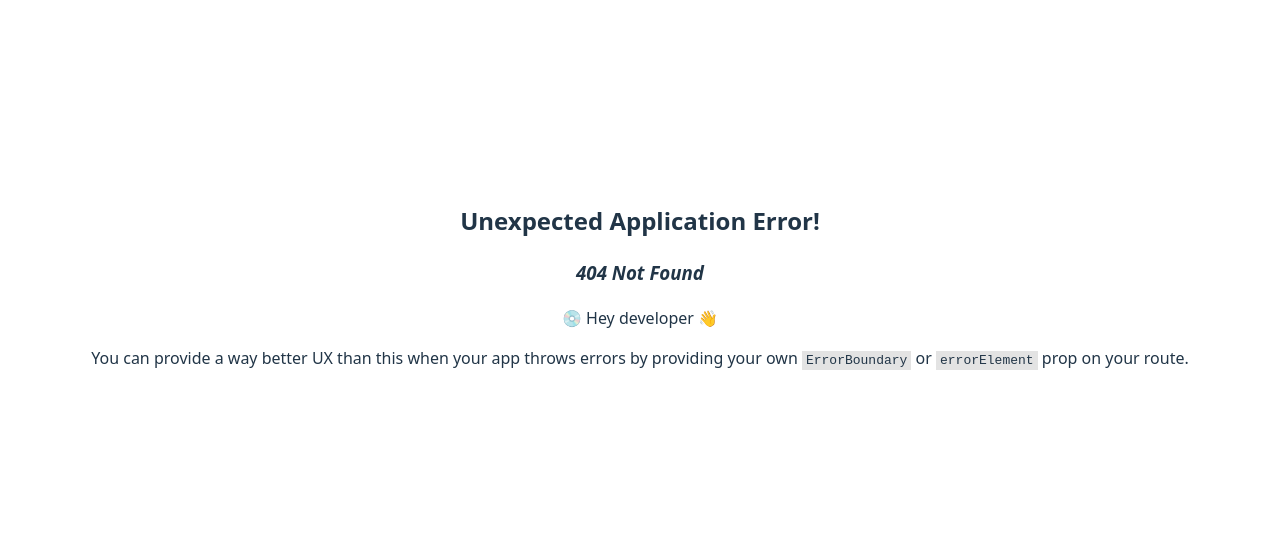
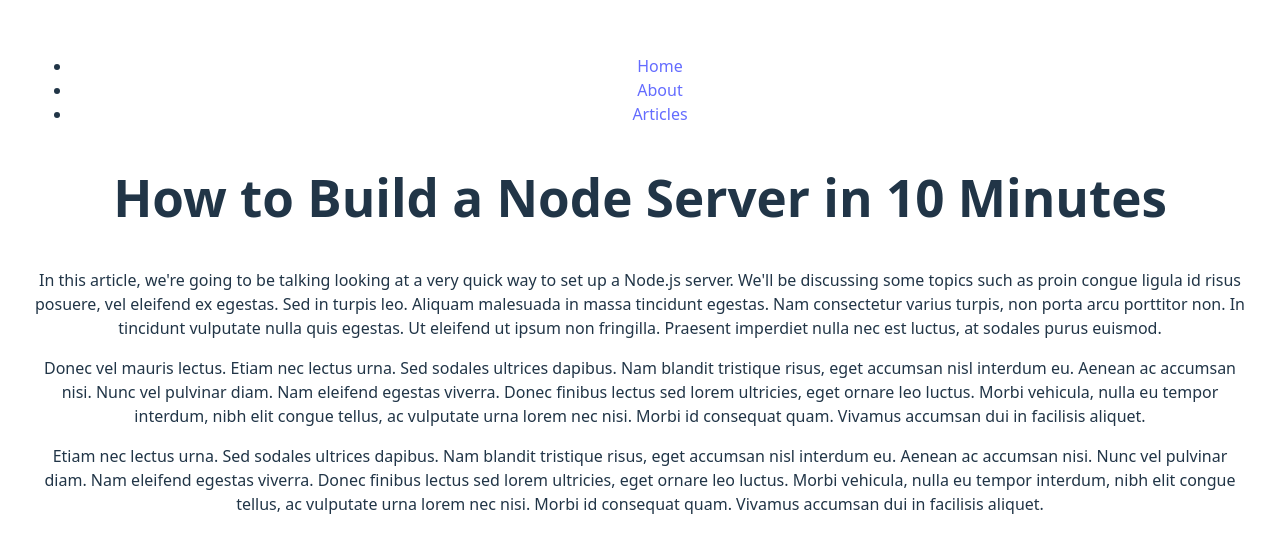
Before and after one commit to bytesunite/li-react-fullstack-site, a React (Vite) app in the folder website/front-end/: page /articles/learn-node in a window 1280 px wide. Before the commit this address had no page. Shown: the part 115-668 px from the top of the page. Built offline with nearby package versions, Linux system fonts and the light colour scheme.

Commit message:
url parameters with React Router
introduces /articles/:name route syntax and useParams() hook from react-router-dom to gain access to route parameters

```diff
--- a/website/front-end/src/App.jsx
+++ b/website/front-end/src/App.jsx
@@ -25,7 +25,7 @@
           element: <ArticlesListPage/>
         },
         {
-          path: '/articles/individual',
+          path: '/articles/:name',
           element: <ArticlePage/>
         }
       ]
--- /dev/null
+++ b/website/front-end/src/article-content.js
@@ -0,0 +1,77 @@
+const articles = [
+    {
+        name: 'learn-react',
+        title: 'The Fastest Way to Learn React',
+        content: [
+            `Welcome! Today we're going to be talking about the fastest way to
+            learn React. We'll be discussing some topics such as proin congue
+            ligula id risus posuere, vel eleifend ex egestas. Sed in turpis leo.
+            Aliquam malesuada in massa tincidunt egestas. Nam consectetur varius turpis,
+            non porta arcu porttitor non. In tincidunt vulputate nulla quis egestas. Ut
+            eleifend ut ipsum non fringilla. Praesent imperdiet nulla nec est luctus, at
+            sodales purus euismod.`,
+            `Donec vel mauris lectus. Etiam nec lectus urna. Sed sodales ultrices dapibus.
+            Nam blandit tristique risus, eget accumsan nisl interdum eu. Aenean ac accumsan
+            nisi. Nunc vel pulvinar diam. Nam eleifend egestas viverra. Donec finibus lectus
+            sed lorem ultricies, eget ornare leo luctus. Morbi vehicula, nulla eu tempor
+            interdum, nibh elit congue tellus, ac vulputate urna lorem nec nisi. Morbi id
+            consequat quam. Vivamus accumsan dui in facilisis aliquet.`,
+            `Etiam nec lectus urna. Sed sodales ultrices dapibus.
+            Nam blandit tristique risus, eget accumsan nisl interdum eu. Aenean ac accumsan
+            nisi. Nunc vel pulvinar diam. Nam eleifend egestas viverra. Donec finibus lectus
+            sed lorem ultricies, eget ornare leo luctus. Morbi vehicula, nulla eu tempor
+            interdum, nibh elit congue tellus, ac vulputate urna lorem nec nisi. Morbi id
+            consequat quam. Vivamus accumsan dui in facilisis aliquet.`,
+        ]
+    },    {
+        name: 'learn-node',
+        title: 'How to Build a Node Server in 10 Minutes',
+        content: [
+            `In this article, we're going to be talking looking at a very quick way
+            to set up a Node.js server. We'll be discussing some topics such as proin congue
+            ligula id risus posuere, vel eleifend ex egestas. Sed in turpis leo.
+            Aliquam malesuada in massa tincidunt egestas. Nam consectetur varius turpis,
+            non porta arcu porttitor non. In tincidunt vulputate nulla quis egestas. Ut
+            eleifend ut ipsum non fringilla. Praesent imperdiet nulla nec est luctus, at
+            sodales purus euismod.`,
+            `Donec vel mauris lectus. Etiam nec lectus urna. Sed sodales ultrices dapibus.
+            Nam blandit tristique risus, eget accumsan nisl interdum eu. Aenean ac accumsan
+            nisi. Nunc vel pulvinar diam. Nam eleifend egestas viverra. Donec finibus lectus
+            sed lorem ultricies, eget ornare leo luctus. Morbi vehicula, nulla eu tempor
+            interdum, nibh elit congue tellus, ac vulputate urna lorem nec nisi. Morbi id
+            consequat quam. Vivamus accumsan dui in facilisis aliquet.`,
+            `Etiam nec lectus urna. Sed sodales ultrices dapibus.
+            Nam blandit tristique risus, eget accumsan nisl interdum eu. Aenean ac accumsan
+            nisi. Nunc vel pulvinar diam. Nam eleifend egestas viverra. Donec finibus lectus
+            sed lorem ultricies, eget ornare leo luctus. Morbi vehicula, nulla eu tempor
+            interdum, nibh elit congue tellus, ac vulputate urna lorem nec nisi. Morbi id
+            consequat quam. Vivamus accumsan dui in facilisis aliquet.`,
+        ]
+    },     {
+        name: 'mongodb',
+        title: 'Learn MongoDB',
+        content: [
+            `Today is the day I talk about something which scares most people: resumes.
+            In reality, I'm not sure why people have such a hard time with proin congue
+            ligula id risus posuere, vel eleifend ex egestas. Sed in turpis leo.
+            Aliquam malesuada in massa tincidunt egestas. Nam consectetur varius turpis,
+            non porta arcu porttitor non. In tincidunt vulputate nulla quis egestas. Ut
+            eleifend ut ipsum non fringilla. Praesent imperdiet nulla nec est luctus, at
+            sodales purus euismod.`,
+            `Donec vel mauris lectus. Etiam nec lectus urna. Sed sodales ultrices dapibus.
+            Nam blandit tristique risus, eget accumsan nisl interdum eu. Aenean ac accumsan
+            nisi. Nunc vel pulvinar diam. Nam eleifend egestas viverra. Donec finibus lectus
+            sed lorem ultricies, eget ornare leo luctus. Morbi vehicula, nulla eu tempor
+            interdum, nibh elit congue tellus, ac vulputate urna lorem nec nisi. Morbi id
+            consequat quam. Vivamus accumsan dui in facilisis aliquet.`,
+            `Etiam nec lectus urna. Sed sodales ultrices dapibus.
+            Nam blandit tristique risus, eget accumsan nisl interdum eu. Aenean ac accumsan
+            nisi. Nunc vel pulvinar diam. Nam eleifend egestas viverra. Donec finibus lectus
+            sed lorem ultricies, eget ornare leo luctus. Morbi vehicula, nulla eu tempor
+            interdum, nibh elit congue tellus, ac vulputate urna lorem nec nisi. Morbi id
+            consequat quam. Vivamus accumsan dui in facilisis aliquet.`,
+        ]
+    },
+];
+
+export default articles;
--- a/website/front-end/src/pages/ArticlePage.jsx
+++ b/website/front-end/src/pages/ArticlePage.jsx
@@ -1,3 +1,16 @@
+import {useParams} from 'react-router-dom';
+import articles from '../article-content.js';
+
 export default function ArticlePage(){
-  return <h1>This is the Article Page!</h1>
+  const {name} = useParams();
+  const article = articles.find(a => a.name === name);
+
+  const errorMessage = "Article Not Found";
+
+  return (
+      <article>
+        <h1>{article ? article.title : errorMessage}</h1>
+        {article && article.content.map(p => <p key={p}>{p}</p>)}
+      </article>
+  );
 }
```
Also changed, not shown: 1 other file (tests, documents, lock files or other folders).
